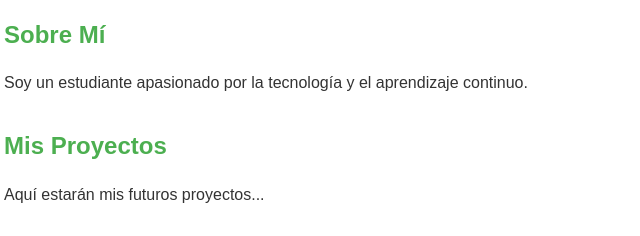
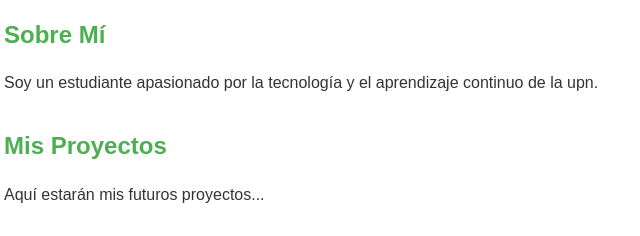
Before and after one commit to ethelplasencia-coder/miportafolioweb, a plain HTML site: page index.html in a window 1280 px wide. Shown: the part 204-440 px from the top of the page, 268-908 px from the left. Drawn offline with Linux system fonts and the light colour scheme; files whose address does not match are found by name.

Commit message:
Se modifico el index.html

```diff
--- a/index.html
+++ b/index.html
@@ -15,7 +15,7 @@
     <main>
         <section id="sobre-mi">
             <h2>Sobre Mí</h2>
-            <p>Soy un estudiante apasionado por la tecnología y el aprendizaje continuo.</p>
+            <p>Soy un estudiante apasionado por la tecnología y el aprendizaje continuo de la upn.</p>
         </section>
 
         <section id="proyectos">
```
